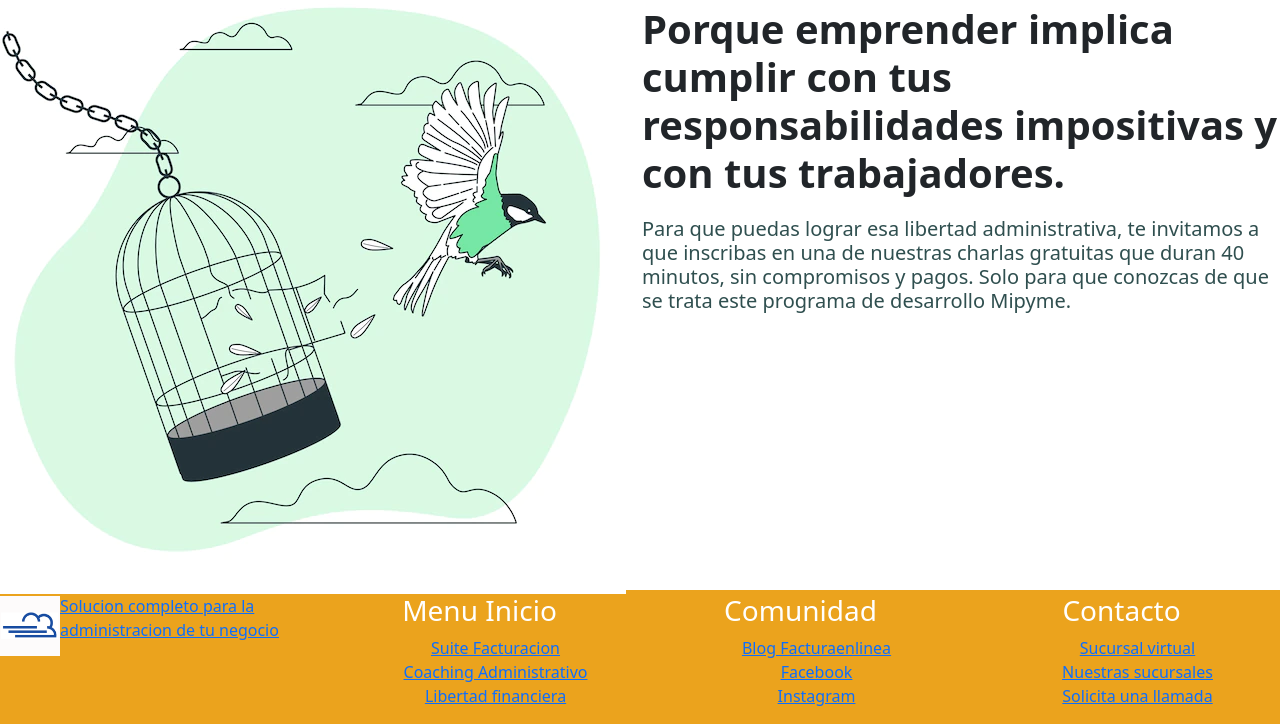
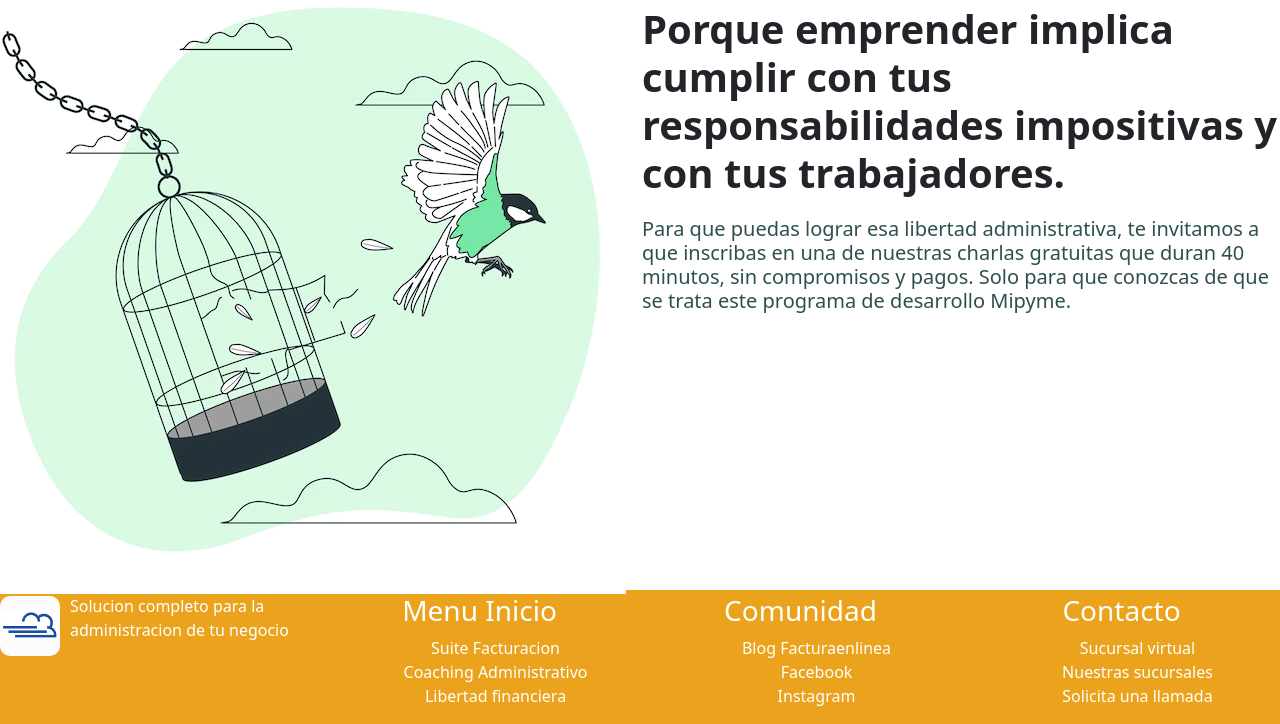
Before and after one commit to Cristianibanezvillarroel/ProyectoLandingCristianIbanezVillarroel, a plain HTML site: page index.html in a window 1280 px wide. Shown: the part 1604-2328 px from the top of the page. Drawn offline with nearby package versions, Linux system fonts and the light colour scheme.

Commit message:
realice cambios en el footer para sacar los subrayados y algunas modificaciones en la parte del logo

```diff
--- a/estilos.css
+++ b/estilos.css
@@ -128,11 +128,16 @@ footer {
 .logo_empresa_footer {
     display: flex;
     align-items: center;
+    text-decoration: none;
+    color: white;
+    margin-right: 15px;
 }
 
 footer img {
     width: 60px;
     height: 60px;
+    text-decoration: none;
+    border-radius: 10px;
 }
 
 footer div {
@@ -150,3 +155,12 @@ footer ul {
     flex-direction: column;
     align-items: center;
 }
+
+footer ul a {
+    text-decoration: none;
+    color: white;
+}
+
+footer div a p {
+    margin-left: 10px;
+}
```
